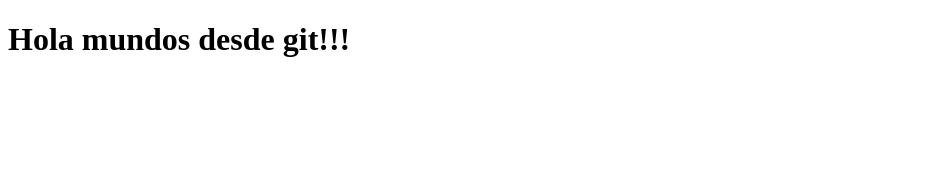
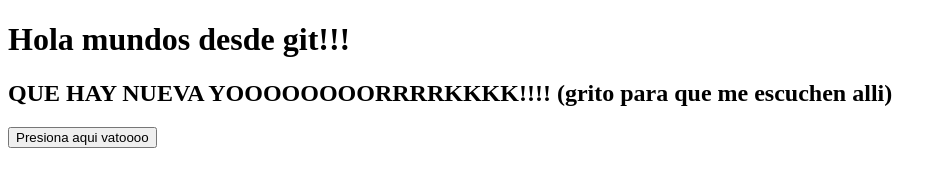
Before and after one commit to JMauricio05/prueba_git_pa, a plain HTML site: page index.html in a window 1280 px wide. Shown: the whole page, without its empty margins (0-947 px from the left). Drawn offline with Linux system fonts and the light colour scheme.

Commit message:
Que onda Raza

```diff
--- a/index.html
+++ b/index.html
@@ -6,5 +6,7 @@
     </head>
     <body>
         <h1>Hola mundos desde git!!!</h1>
+        <h2>QUE HAY NUEVA YOOOOOOOORRRRKKKK!!!! (grito para que me escuchen alli)</h2>
+        <button>Presiona aqui vatoooo</button>
     </body>
 </html>
```
